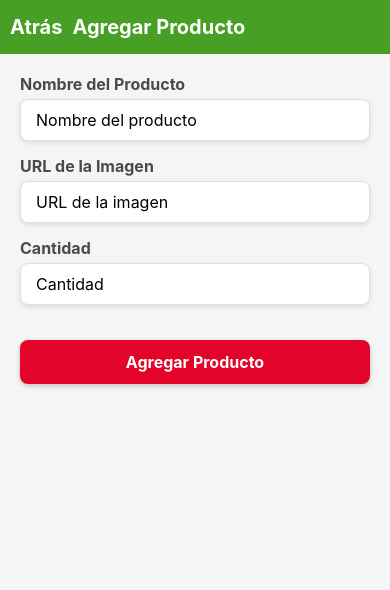
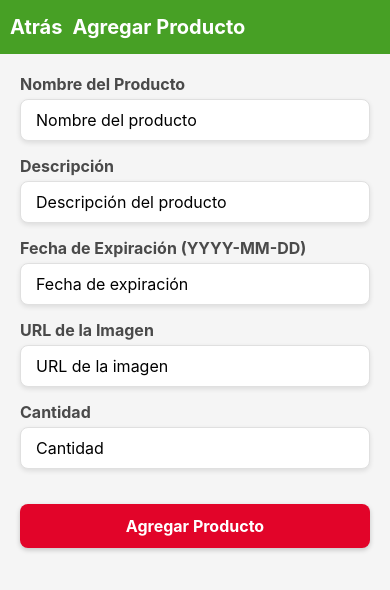
Before and after one commit to InakiGonzalez/App-Reto, a React Native app: screen /AddProductScreen in a window 390 px wide. Shown: the top 590 px of the page. Built offline with nearby package versions, Linux system fonts and the light colour scheme; no server answers.

Commit message:
Cambios finales

```diff
--- a/components/AddProductScreen.tsx
+++ b/components/AddProductScreen.tsx
@@ -1,4 +1,3 @@
-// src/screens/AddProductScreen.tsx
 import React, { useState } from 'react';
 import {
   View,
@@ -17,10 +16,19 @@ export default function AddProductScreen({ navigation }) {
   const [name, setName] = useState('');
   const [imageUrl, setImageUrl] = useState('');
   const [quantity, setQuantity] = useState('');
+  const [description, setDescription] = useState('');
+  const [expiration, setExpiration] = useState(''); // e.g., "2024-12-01"
 
   const handleAddProduct = async () => {
-    if (name === '' || quantity === '') {
+    if (name === '' || quantity === '' || description === '' || expiration === '') {
       Alert.alert('Error', 'Please fill all the fields');
+      return;
+    }
+
+    // Convert expiration to a Firestore-compatible timestamp
+    const expirationDate = new Date(expiration);
+    if (isNaN(expirationDate.getTime())) {
+      Alert.alert('Error', 'Invalid expiration date format. Use YYYY-MM-DD.');
       return;
     }
 
@@ -29,6 +37,11 @@ export default function AddProductScreen({ navigation }) {
         name,
         imageUrl,
         quantity: parseInt(quantity, 10),
+        description,
+        expiration: {
+          seconds: Math.floor(expirationDate.getTime() / 1000),
+          nanoseconds: 0,
+        },
       });
       Alert.alert('Success', 'Product added successfully');
       navigation.goBack();
@@ -59,6 +72,22 @@ export default function AddProductScreen({ navigation }) {
           placeholder="Nombre del producto"
           value={name}
           onChangeText={setName}
+        />
+
+        <Text style={styles.label}>Descripción</Text>
+        <TextInput
+          style={styles.input}
+          placeholder="Descripción del producto"
+          value={description}
+          onChangeText={setDescription}
+        />
+
+        <Text style={styles.label}>Fecha de Expiración (YYYY-MM-DD)</Text>
+        <TextInput
+          style={styles.input}
+          placeholder="Fecha de expiración"
+          value={expiration}
+          onChangeText={setExpiration}
         />
 
         <Text style={styles.label}>URL de la Imagen</Text>
--- a/components/InventoryScreen.tsx
+++ b/components/InventoryScreen.tsx
@@ -16,6 +16,16 @@ import {
 import { getFirestore, collection, getDocs, query, orderBy, where } from 'firebase/firestore';
 import { getStorage, ref, getDownloadURL } from 'firebase/storage';
 
+type Product = {
+  id: string;
+  name: string;
+  description: string;
+  expiration: { seconds: number; nanoseconds: number };
+  imageUrl: string;
+  quantity: number;
+};
+
+
 const InventoryScreen = ({ navigation }) => {
   const [searchQuery, setSearchQuery] = useState('');
   const [inventory, setInventory] = useState([]);
@@ -24,10 +34,14 @@ const InventoryScreen = ({ navigation }) => {
   const [isSidebarVisible, setSidebarVisible] = useState(false);
   const [selectedRange, setSelectedRange] = useState('all'); // Holds the selected date range
   const [selectedFilter, setSelectedFilter] = useState(null);
+  const [products, setProducts] = useState<Product[]>([]);
 
   const screenWidth = Dimensions.get('window').width;
   const sidebarWidth = screenWidth * 0.7;
   const sidebarAnimation = useRef(new Animated.Value(-sidebarWidth)).current;
+
+
+
 
   useEffect(() => {
     const fetchInventory = async () => {
@@ -36,42 +50,35 @@ const InventoryScreen = ({ navigation }) => {
         const storage = getStorage();
         const inventoryCollection = collection(db, 'inventory-item');
 
-        const currentDate = new Date();
-        const inventorySnapshot = await getDocs(
-          query(
-            inventoryCollection,
-            where('expiration', '>', currentDate),
-            orderBy('expiration', 'asc')
-          )
-        );
+        const inventorySnapshot = await getDocs(query(inventoryCollection, orderBy('expiration', 'asc')));
 
         const inventoryList = await Promise.all(
           inventorySnapshot.docs.map(async (doc) => {
             const data = doc.data();
-            if (!data.imageUrl) {
-              return null;
-            }
+            if (!data.imageUrl || !data.expiration) return null;
 
-            const imageRef = ref(storage, data.imageUrl);
-            const imageUrl = await getDownloadURL(imageRef);
+            const imageUrl = await getDownloadURL(ref(storage, data.imageUrl)).catch(() => 'default_image_url');
 
             return {
               id: doc.id,
               name: data.name,
-              quantity: data.quantity,
+              description: data.description,
               expiration: data.expiration.toDate(),
               imageUrl,
+              quantity: data.quantity,
             };
           })
         );
 
-        const filteredInventoryList = inventoryList.filter((item) => item !== null);
+        const filteredInventoryList = inventoryList.filter(Boolean); // Remove nulls
         setInventory(filteredInventoryList);
         setFilteredInventory(filteredInventoryList);
       } catch (error) {
         console.error('Error fetching inventory:', error);
       }
     };
+
+
     fetchInventory();
   }, []);
 
@@ -451,7 +458,7 @@ const styles = StyleSheet.create({
   filterButton: {
     backgroundColor: '#E20429',
     borderRadius: 8,
-    paddingVertical: 5,
+    paddingVertical: 10,
     paddingHorizontal: 15,
     margin: 5, // Add a small margin between buttons
     minWidth: 120, // Ensure each button has a minimum width
@@ -473,7 +480,7 @@ const styles = StyleSheet.create({
   clearFilterButton: {
     backgroundColor: '#0000FF',  // Same background as other filter buttons
     borderRadius: 8,
-    paddingVertical: 5,
+    paddingVertical: 10,
     paddingHorizontal: 15,
     margin: 1,
     justifyContent: 'center',
```
